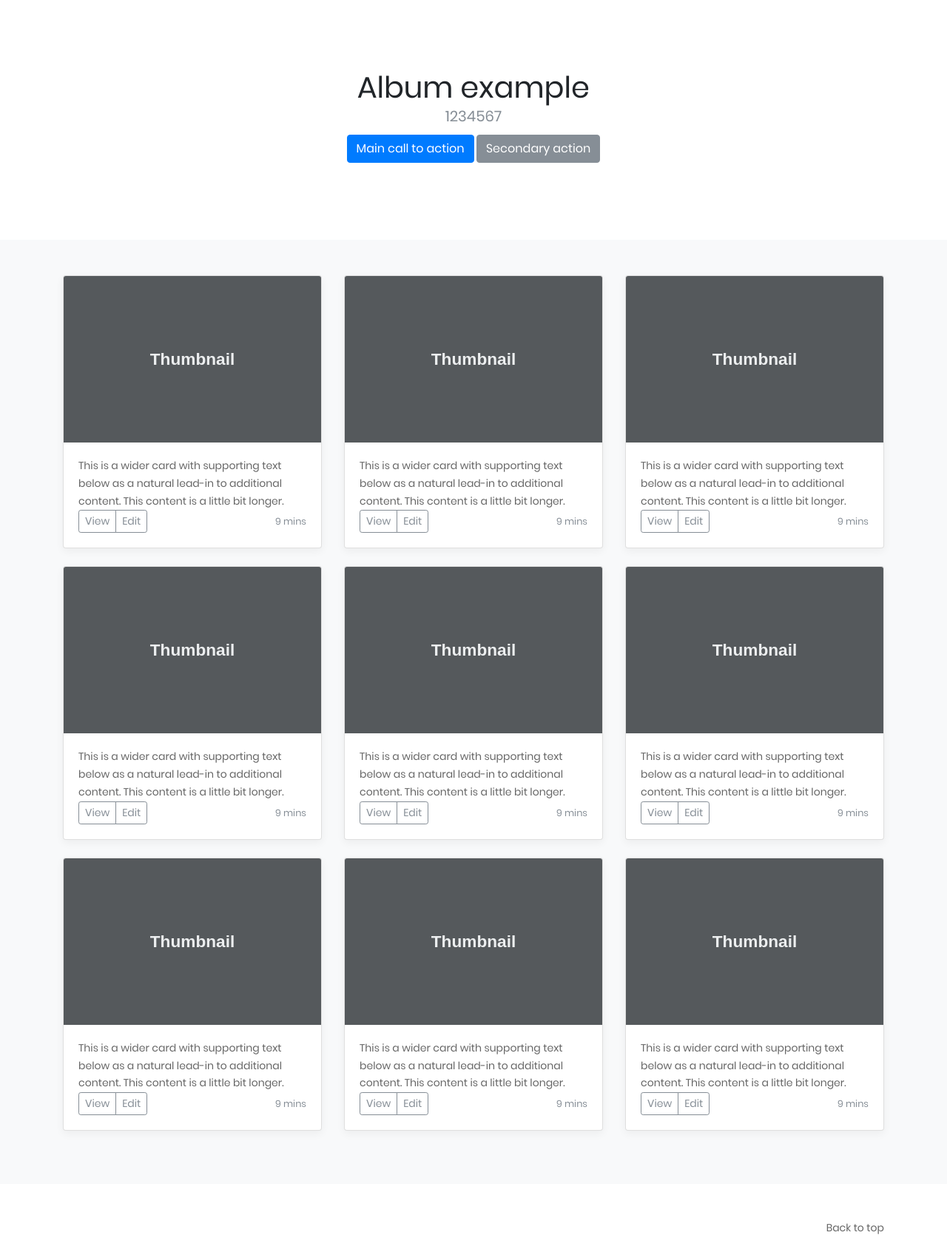
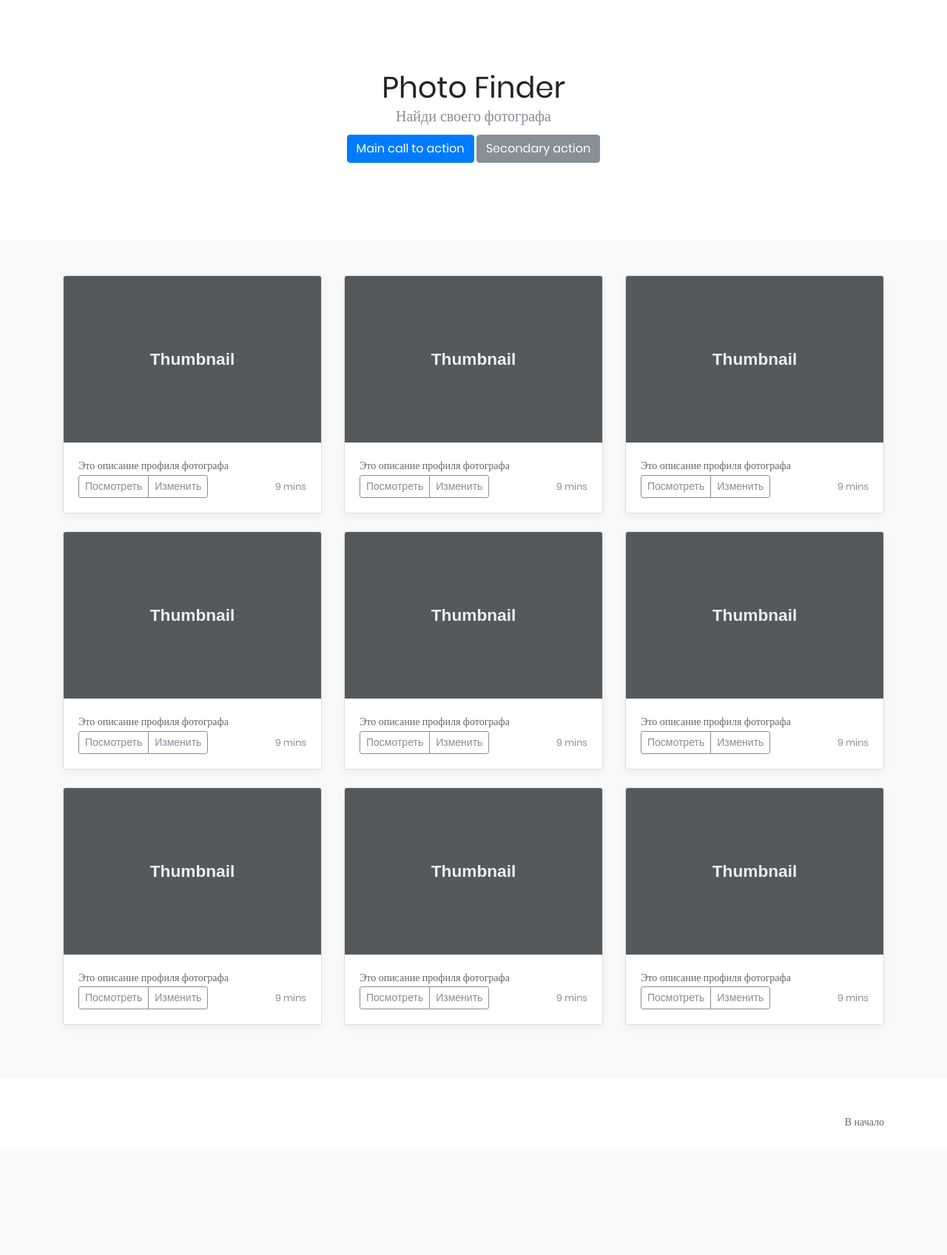
Before and after one commit to e-makusheva/photo_finder, a Flask app: page / in a window 1280 px wide. Shown: the part 56-1752 px from the top of the page at 74% size. After the commit the page ends 1577 px from the top, so only its background shows below. Run offline with Flask 2, Linux system fonts and the light colour scheme; some libraries are stand-ins or nearby versions.

Commit message:
Работа над главной страницей

```diff
--- a/photo_app/templates/index.html
+++ b/photo_app/templates/index.html
@@ -29,8 +29,8 @@
     <main role="main">
       <section class="jumbotron text-center">
         <div class="container">
-          <h1 class="jumbotron-heading">Album example</h1>
-          <p class="lead text-muted">1234567</p>
+          <h1 class="jumbotron-heading">Photo Finder</h1>
+          <p class="lead text-muted">Найди своего фотографа</p>
           <p>
             <a href="#" class="btn btn-primary my-2">Main call to action</a>
             <a href="#" class="btn btn-secondary my-2">Secondary action</a>
@@ -46,11 +46,11 @@
               <div class="card mb-4 box-shadow">
                 <img class="card-img-top" data-src="holder.js/100px225?theme=thumb&bg=55595c&fg=eceeef&text=Thumbnail" alt="Card image cap">
                 <div class="card-body">
-                  <p class="card-text">This is a wider card with supporting text below as a natural lead-in to additional content. This content is a little bit longer.</p>
+                  <p class="card-text">Это описание профиля фотографа</p>
                   <div class="d-flex justify-content-between align-items-center">
                     <div class="btn-group">
-                      <button type="button" class="btn btn-sm btn-outline-secondary">View</button>
-                      <button type="button" class="btn btn-sm btn-outline-secondary">Edit</button>
+                      <button type="button" class="btn btn-sm btn-outline-secondary">Посмотреть</button>
+                      <button type="button" class="btn btn-sm btn-outline-secondary">Изменить</button>
                     </div>
                     <small class="text-muted">9 mins</small>
                   </div>
@@ -61,11 +61,11 @@
               <div class="card mb-4 box-shadow">
                 <img class="card-img-top" data-src="holder.js/100px225?theme=thumb&bg=55595c&fg=eceeef&text=Thumbnail" alt="Card image cap">
                 <div class="card-body">
-                  <p class="card-text">This is a wider card with supporting text below as a natural lead-in to additional content. This content is a little bit longer.</p>
+                  <p class="card-text">Это описание профиля фотографа</p>
                   <div class="d-flex justify-content-between align-items-center">
                     <div class="btn-group">
-                      <button type="button" class="btn btn-sm btn-outline-secondary">View</button>
-                      <button type="button" class="btn btn-sm btn-outline-secondary">Edit</button>
+                      <button type="button" class="btn btn-sm btn-outline-secondary">Посмотреть</button>
+                      <button type="button" class="btn btn-sm btn-outline-secondary">Изменить</button>
                     </div>
                     <small class="text-muted">9 mins</small>
                   </div>
@@ -76,11 +76,11 @@
               <div class="card mb-4 box-shadow">
                 <img class="card-img-top" data-src="holder.js/100px225?theme=thumb&bg=55595c&fg=eceeef&text=Thumbnail" alt="Card image cap">
                 <div class="card-body">
-                  <p class="card-text">This is a wider card with supporting text below as a natural lead-in to additional content. This content is a little bit longer.</p>
+                  <p class="card-text">Это описание профиля фотографа</p>
                   <div class="d-flex justify-content-between align-items-center">
                     <div class="btn-group">
-                      <button type="button" class="btn btn-sm btn-outline-secondary">View</button>
-                      <button type="button" class="btn btn-sm btn-outline-secondary">Edit</button>
+                      <button type="button" class="btn btn-sm btn-outline-secondary">Посмотреть</button>
+                      <button type="button" class="btn btn-sm btn-outline-secondary">Изменить</button>
                     </div>
                     <small class="text-muted">9 mins</small>
                   </div>
@@ -92,11 +92,11 @@
               <div class="card mb-4 box-shadow">
                 <img class="card-img-top" data-src="holder.js/100px225?theme=thumb&bg=55595c&fg=eceeef&text=Thumbnail" alt="Card image cap">
                 <div class="card-body">
-                  <p class="card-text">This is a wider card with supporting text below as a natural lead-in to additional content. This content is a little bit longer.</p>
+                  <p class="card-text">Это описание профиля фотографа</p>
                   <div class="d-flex justify-content-between align-items-center">
                     <div class="btn-group">
-                      <button type="button" class="btn btn-sm btn-outline-secondary">View</button>
-                      <button type="button" class="btn btn-sm btn-outline-secondary">Edit</button>
+                      <button type="button" class="btn btn-sm btn-outline-secondary">Посмотреть</button>
+                      <button type="button" class="btn btn-sm btn-outline-secondary">Изменить</button>
                     </div>
                     <small class="text-muted">9 mins</small>
                   </div>
@@ -107,11 +107,11 @@
               <div class="card mb-4 box-shadow">
                 <img class="card-img-top" data-src="holder.js/100px225?theme=thumb&bg=55595c&fg=eceeef&text=Thumbnail" alt="Card image cap">
                 <div class="card-body">
-                  <p class="card-text">This is a wider card with supporting text below as a natural lead-in to additional content. This content is a little bit longer.</p>
+                  <p class="card-text">Это описание профиля фотографа</p>
                   <div class="d-flex justify-content-between align-items-center">
                     <div class="btn-group">
-                      <button type="button" class="btn btn-sm btn-outline-secondary">View</button>
-                      <button type="button" class="btn btn-sm btn-outline-secondary">Edit</button>
+                      <button type="button" class="btn btn-sm btn-outline-secondary">Посмотреть</button>
+                      <button type="button" class="btn btn-sm btn-outline-secondary">Изменить</button>
                     </div>
                     <small class="text-muted">9 mins</small>
                   </div>
@@ -122,11 +122,11 @@
               <div class="card mb-4 box-shadow">
                 <img class="card-img-top" data-src="holder.js/100px225?theme=thumb&bg=55595c&fg=eceeef&text=Thumbnail" alt="Card image cap">
                 <div class="card-body">
-                  <p class="card-text">This is a wider card with supporting text below as a natural lead-in to additional content. This content is a little bit longer.</p>
+                  <p class="card-text">Это описание профиля фотографа</p>
                   <div class="d-flex justify-content-between align-items-center">
                     <div class="btn-group">
-                      <button type="button" class="btn btn-sm btn-outline-secondary">View</button>
-                      <button type="button" class="btn btn-sm btn-outline-secondary">Edit</button>
+                      <button type="button" class="btn btn-sm btn-outline-secondary">Посмотреть</button>
+                      <button type="button" class="btn btn-sm btn-outline-secondary">Изменить</button>
                     </div>
                     <small class="text-muted">9 mins</small>
                   </div>
@@ -138,11 +138,11 @@
               <div class="card mb-4 box-shadow">
                 <img class="card-img-top" data-src="holder.js/100px225?theme=thumb&bg=55595c&fg=eceeef&text=Thumbnail" alt="Card image cap">
                 <div class="card-body">
-                  <p class="card-text">This is a wider card with supporting text below as a natural lead-in to additional content. This content is a little bit longer.</p>
+                  <p class="card-text">Это описание профиля фотографа</p>
                   <div class="d-flex justify-content-between align-items-center">
                     <div class="btn-group">
-                      <button type="button" class="btn btn-sm btn-outline-secondary">View</button>
-                      <button type="button" class="btn btn-sm btn-outline-secondary">Edit</button>
+                      <button type="button" class="btn btn-sm btn-outline-secondary">Посмотреть</button>
+                      <button type="button" class="btn btn-sm btn-outline-secondary">Изменить</button>
                     </div>
                     <small class="text-muted">9 mins</small>
                   </div>
@@ -153,11 +153,11 @@
               <div class="card mb-4 box-shadow">
                 <img class="card-img-top" data-src="holder.js/100px225?theme=thumb&bg=55595c&fg=eceeef&text=Thumbnail" alt="Card image cap">
                 <div class="card-body">
-                  <p class="card-text">This is a wider card with supporting text below as a natural lead-in to additional content. This content is a little bit longer.</p>
+                  <p class="card-text">Это описание профиля фотографа</p>
                   <div class="d-flex justify-content-between align-items-center">
                     <div class="btn-group">
-                      <button type="button" class="btn btn-sm btn-outline-secondary">View</button>
-                      <button type="button" class="btn btn-sm btn-outline-secondary">Edit</button>
+                      <button type="button" class="btn btn-sm btn-outline-secondary">Посмотреть</button>
+                      <button type="button" class="btn btn-sm btn-outline-secondary">Изменить</button>
                     </div>
                     <small class="text-muted">9 mins</small>
                   </div>
@@ -168,11 +168,11 @@
               <div class="card mb-4 box-shadow">
                 <img class="card-img-top" data-src="holder.js/100px225?theme=thumb&bg=55595c&fg=eceeef&text=Thumbnail" alt="Card image cap">
                 <div class="card-body">
-                  <p class="card-text">This is a wider card with supporting text below as a natural lead-in to additional content. This content is a little bit longer.</p>
+                  <p class="card-text">Это описание профиля фотографа</p>
                   <div class="d-flex justify-content-between align-items-center">
                     <div class="btn-group">
-                      <button type="button" class="btn btn-sm btn-outline-secondary">View</button>
-                      <button type="button" class="btn btn-sm btn-outline-secondary">Edit</button>
+                      <button type="button" class="btn btn-sm btn-outline-secondary">Посмотреть</button>
+                      <button type="button" class="btn btn-sm btn-outline-secondary">Изменить</button>
                     </div>
                     <small class="text-muted">9 mins</small>
                   </div>
@@ -188,7 +188,7 @@
     <footer class="text-muted">
       <div class="container">
         <p class="float-right">
-          <a href="#">Back to top</a>
+          <a href="#">В начало</a>
         </p>
     </footer>
 
```
